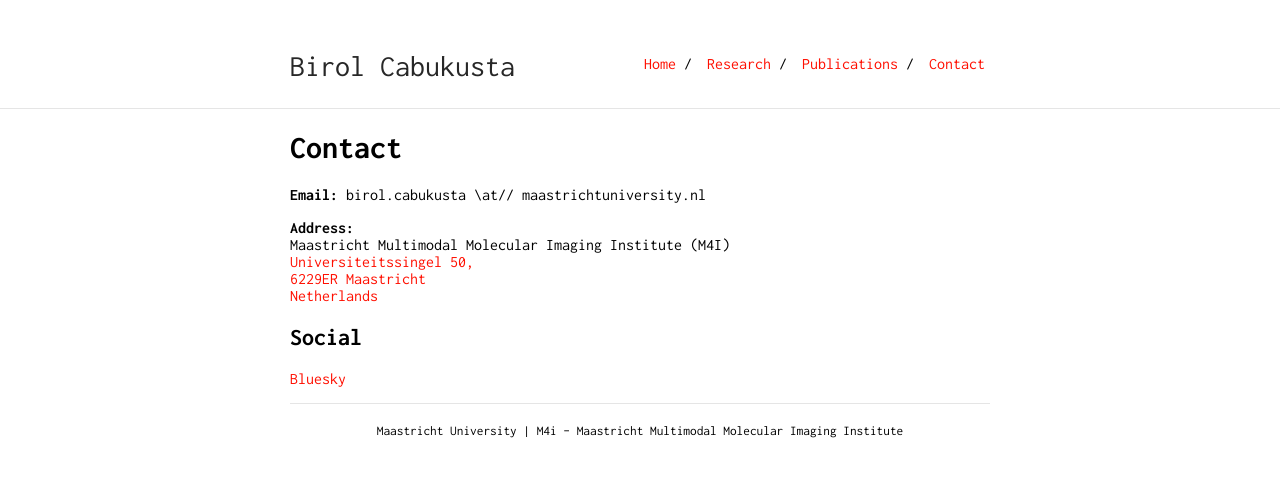
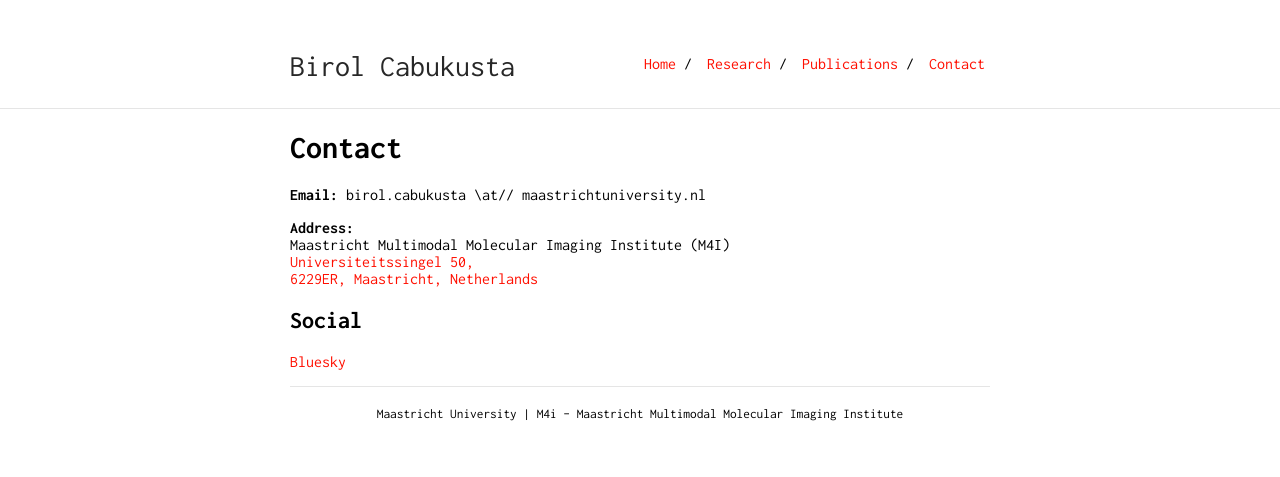
Before and after one commit to birolcabukusta/birolcabukusta.github.io, a Jekyll site: the page built from contact.md, in a window 1280 px wide. Shown: the top 477 px of the page. Built offline with Jekyll 4.4.1, drawn with Linux system fonts in a browser that asks for light colours; our own code applies the rules of GitHub Pages for plain Markdown files.

```diff
--- a/contact.md
+++ b/contact.md
@@ -10,8 +10,7 @@ birol.cabukusta \\at// maastrichtuniversity.nl
 **Address:**
 Maastricht Multimodal Molecular Imaging Institute (M4I)
 [Universiteitssingel 50,
-6229ER Maastricht
-Netherlands](https://maps.app.goo.gl/Q7ZSe6xTwVseA1mt5)
+6229ER, Maastricht, Netherlands](https://maps.app.goo.gl/Q7ZSe6xTwVseA1mt5)
 
 ## Social
 
```
